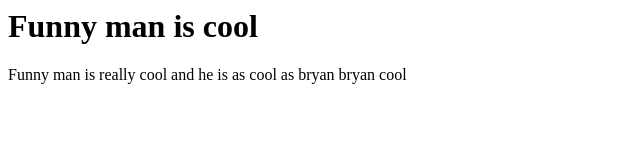
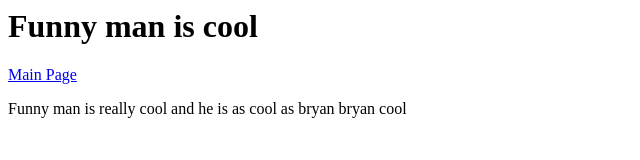
Before and after one commit to userviolent/userviolent.github.io, a plain HTML site: page contact.html in a window 1280 px wide. Shown: the whole page, without its empty margins (0-640 px from the left). Drawn offline with Linux system fonts and the light colour scheme.

Commit message:
Update contact.html

```diff
--- a/contact.html
+++ b/contact.html
@@ -7,6 +7,7 @@
 </head>
 <body>
     <h1>Funny man is cool</h1>
+    <a href="/index.html">Main Page</a>
     <p>Funny man is really cool and he is as cool as bryan bryan cool</p>
 </body>
 </html>
```
